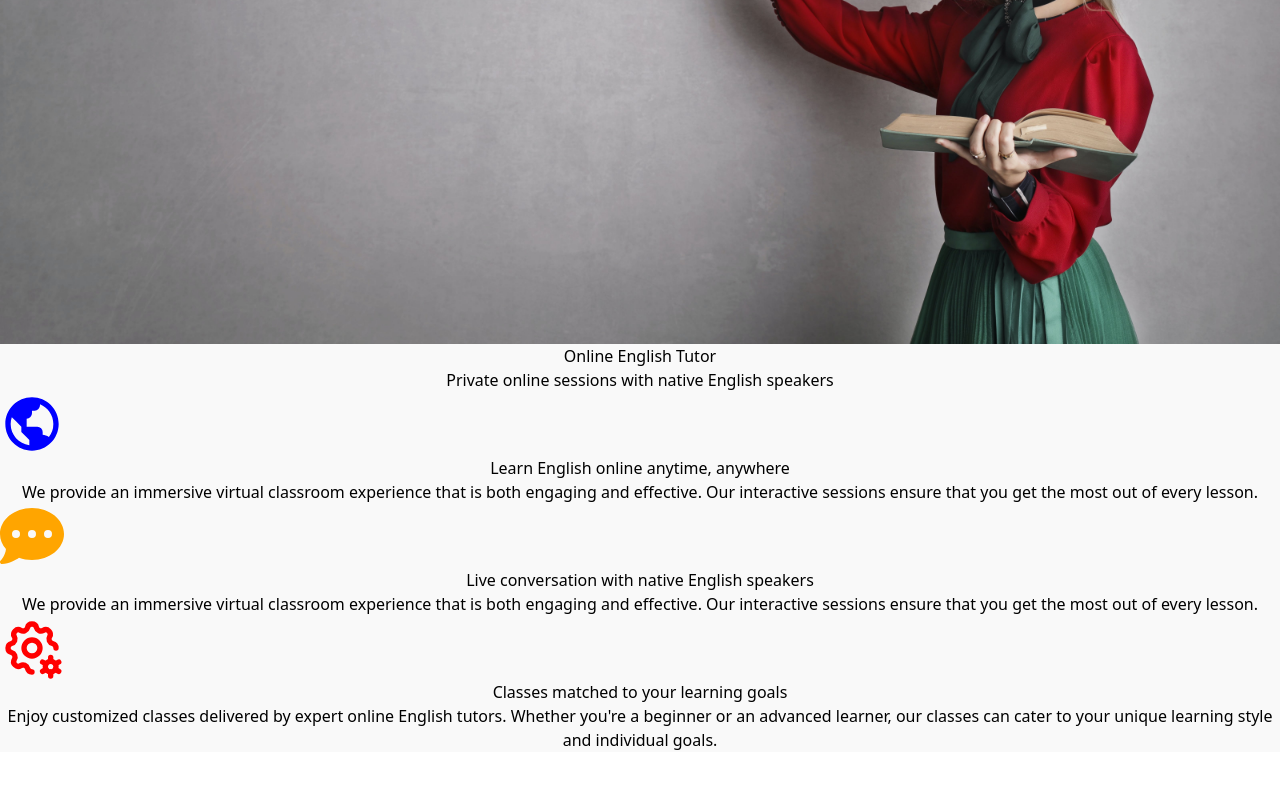
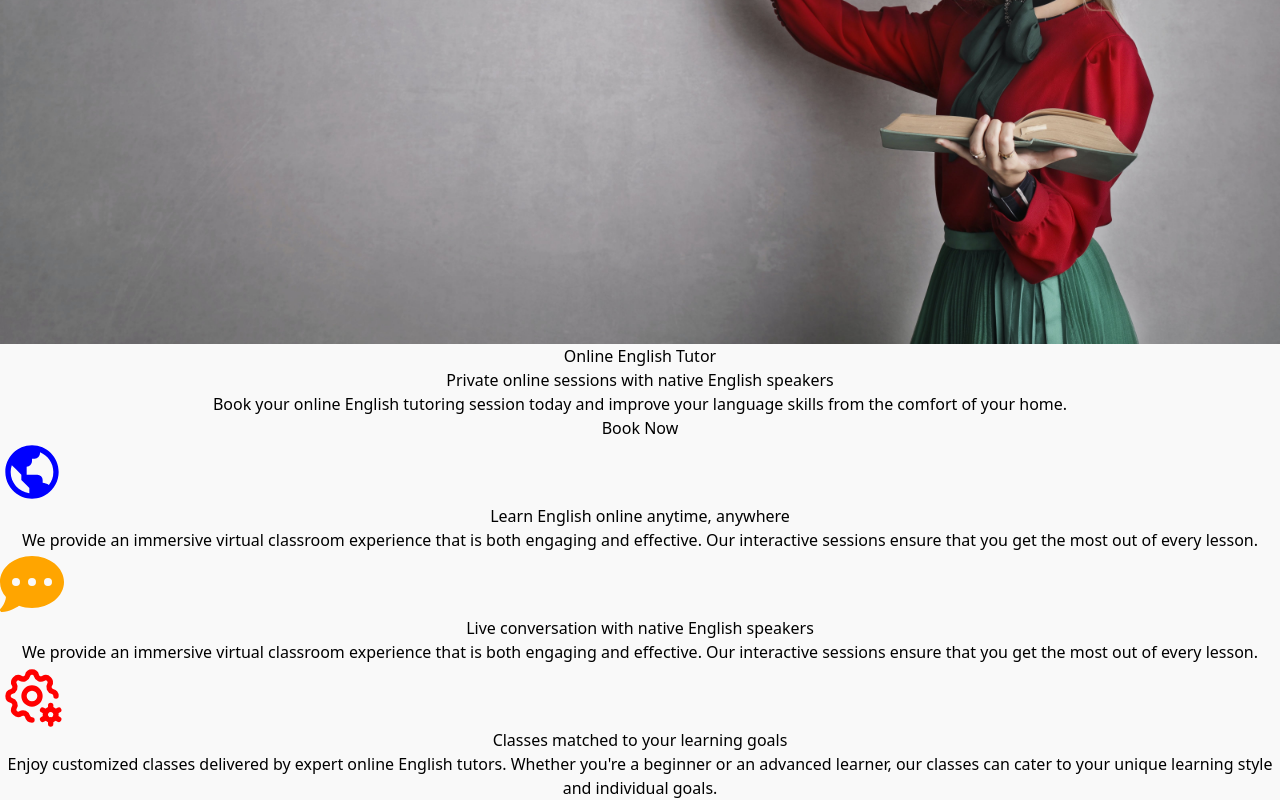
Before and after one commit to nandu44-code/Speak-frontend, a React (Vite) app in the folder Frontend/: page / in a window 1280 px wide. Shown: the part 524-1324 px from the top of the page. Before the commit the page ends 1276 px from the top, so only its background shows below. Built offline with nearby package versions, Linux system fonts and the light colour scheme.

Commit message:
UI changest Hero component

```diff
--- a/Frontend/src/components/Header.jsx
+++ /dev/null
@@ -1,24 +0,0 @@
-import React from 'react';
-import imageSrc from '../assets/images/pexels-andrea-piacquadio-3772511.jpg';
-
-function Header() {
-  const backgroundImageUrl = '/assets/images/pexels-andrea-piacquadio-3772511.jpg';
-
-  return (
-<header className="relative bg-cover bg-center flex flex-col items-center justify-center mt-0 w-full opacity-95 hover:scale-x-95 duration-1000">
- <div className="relative">
-    <img src={imageSrc} alt="Description of the image" className="rounded-sm shadow-2xl w-full" />
-
-    <div class="absolute top-1/2 left-1/2 transform -translate-x-1/2 -translate-y-1/2 text-center z-30 p-4 sm:mr-0 sm:mb-4 md:mr-10 md:mb-6 lg:mr-16 xl:mr-20 xl:mb-8">
-  <h1 class="font-semibold text-indigo-950 text-3xl sm:text-5xl md:text-7xl lg:text-8xl xl:text-9xl select-none">Online English Tutor</h1>
-  <p class="mt-2 text-gray-800 hidden sm:block md:block lg:block xl:block 2xl:block text-base md:text-lg lg:text-base xl:text-xl select-none">Private online sessions with native English speakers</p>
-</div>
-
- </div>
-</header>
-
-
-  );
-}
-
-export default Header;
--- /dev/null
+++ b/Frontend/src/components/Hero.jsx
@@ -0,0 +1,27 @@
+import React from 'react';
+import imageSrc from '../assets/images/pexels-andrea-piacquadio-3772511.jpg';
+
+function Hero() {
+  const backgroundImageUrl = '/assets/images/pexels-andrea-piacquadio-3772511.jpg';
+
+  return (
+<div className="relative bg-cover bg-center flex flex-col items-center justify-center mt-0 w-full h-min opacity-95">
+  <div className="relative">
+    <img src={imageSrc} alt="Description of the image" className="rounded-sm shadow-2xl w-full h-auto" />
+
+    <div className="absolute top-1/2 left-1/2 transform -translate-x-1/2 -translate-y-1/2 text-center z-30 p-4 sm:mr-0 sm:mb-4 md:mr-10 md:mb-6 lg:mr-16 xl:mr-20 xl:mb-8">
+      <h1 className="font-semibold text-indigo-950 text-5xl sm:text-5xl md:text-7xl lg:text-8xl xl:text-9xl select-none">Online English Tutor</h1>
+      <p className="mt-2 text-gray-800 hidden sm:block md:block lg:block xl:block 2xl:block text-base md:text-lg lg:text-base xl:text-xl select-none">Private online sessions with native English speakers</p>
+      <p className="mt-6 text-gray-700 text-base sm:text-lg md:text-xl lg:text-lg xl:text-xl select-none">Book your online English tutoring session today and improve your language skills from the comfort of your home.</p>
+      <button className="mt-8 bg-indigo-900 hover:bg-indigo-600 text-white py-3 px-6 rounded-full font-semibold text-lg focus:outline-none">Book Now</button>
+    </div>
+
+  </div>
+</div>
+
+
+
+  );
+}
+
+export default Hero;
--- a/Frontend/src/pages/LandingPage.jsx
+++ b/Frontend/src/pages/LandingPage.jsx
@@ -1,6 +1,6 @@
 import React from "react";
 import Navbar from "../components/Navbar";
-import Header from "../components/Header";
+import Hero from "../components/Hero";
 import FeatureCard from "../components/FeatureCard";
 import { BiWorld } from "react-icons/bi";
 import { FaCommentDots } from "react-icons/fa6";
@@ -11,7 +11,7 @@ function LandingPage() {
   return (
     <div>
       <Navbar />
-      <Header />
+      <Hero />
         <div className="flex flex-col justify-evenly lg:flex-row xl:flex-row md:flex-col md:justify-center sm:flex-col m-4">
           <FeatureCard
             icon={<BiWorld color="blue" />}
--- a/Frontend/src/pages/Student/StudentHomePage.jsx
+++ b/Frontend/src/pages/Student/StudentHomePage.jsx
@@ -1,12 +1,12 @@
 import React from 'react';
 import Navbar from '../../components/Navbar';
-import Header from '../../components/Header';
+import Hero from '../../components/Hero';
 
 function StudentHomePage() {
   return (
     <div>
       <Navbar/>
-      <Header/>
+      <Hero/>
     </div>
   )
 }
```
